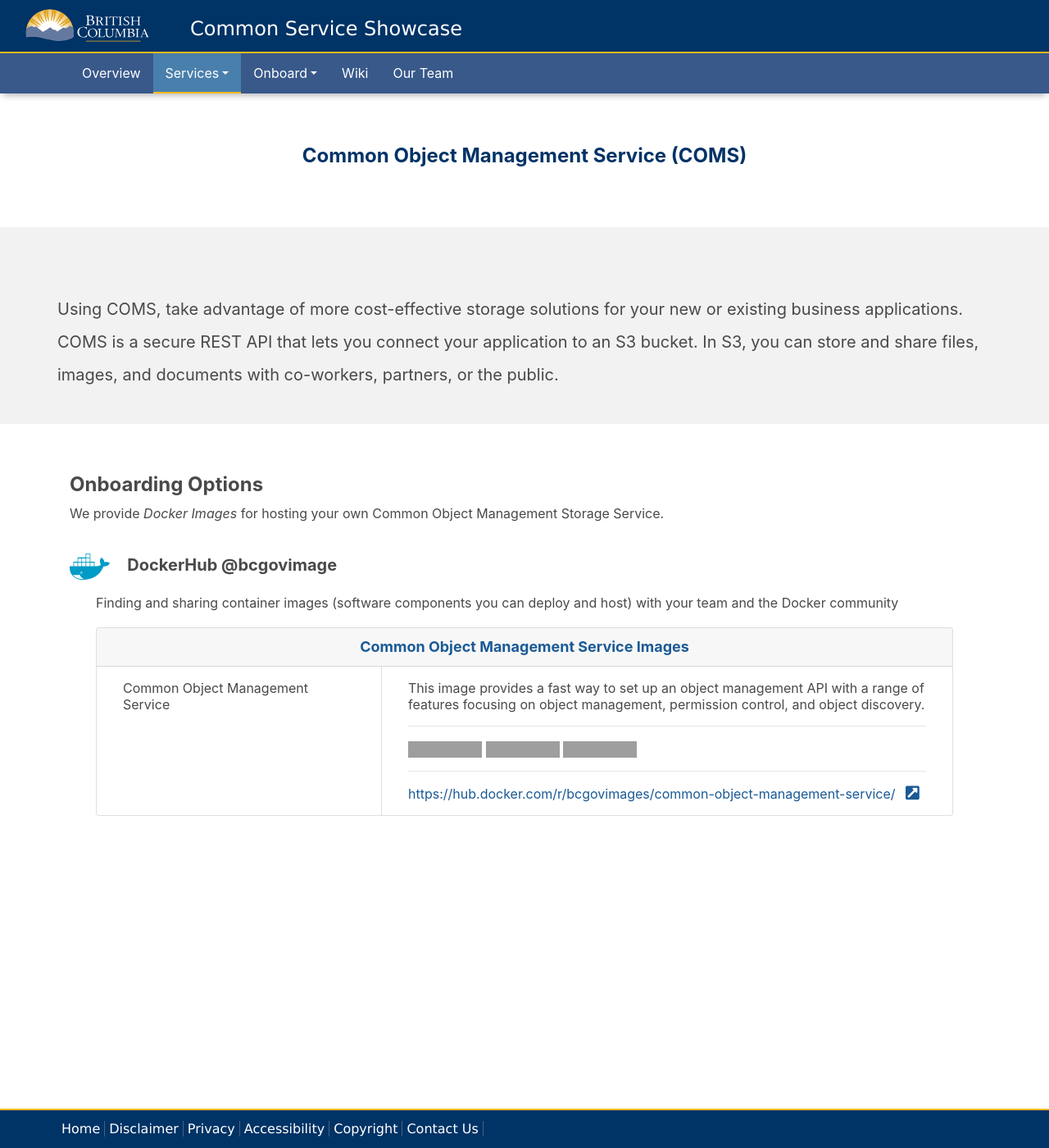
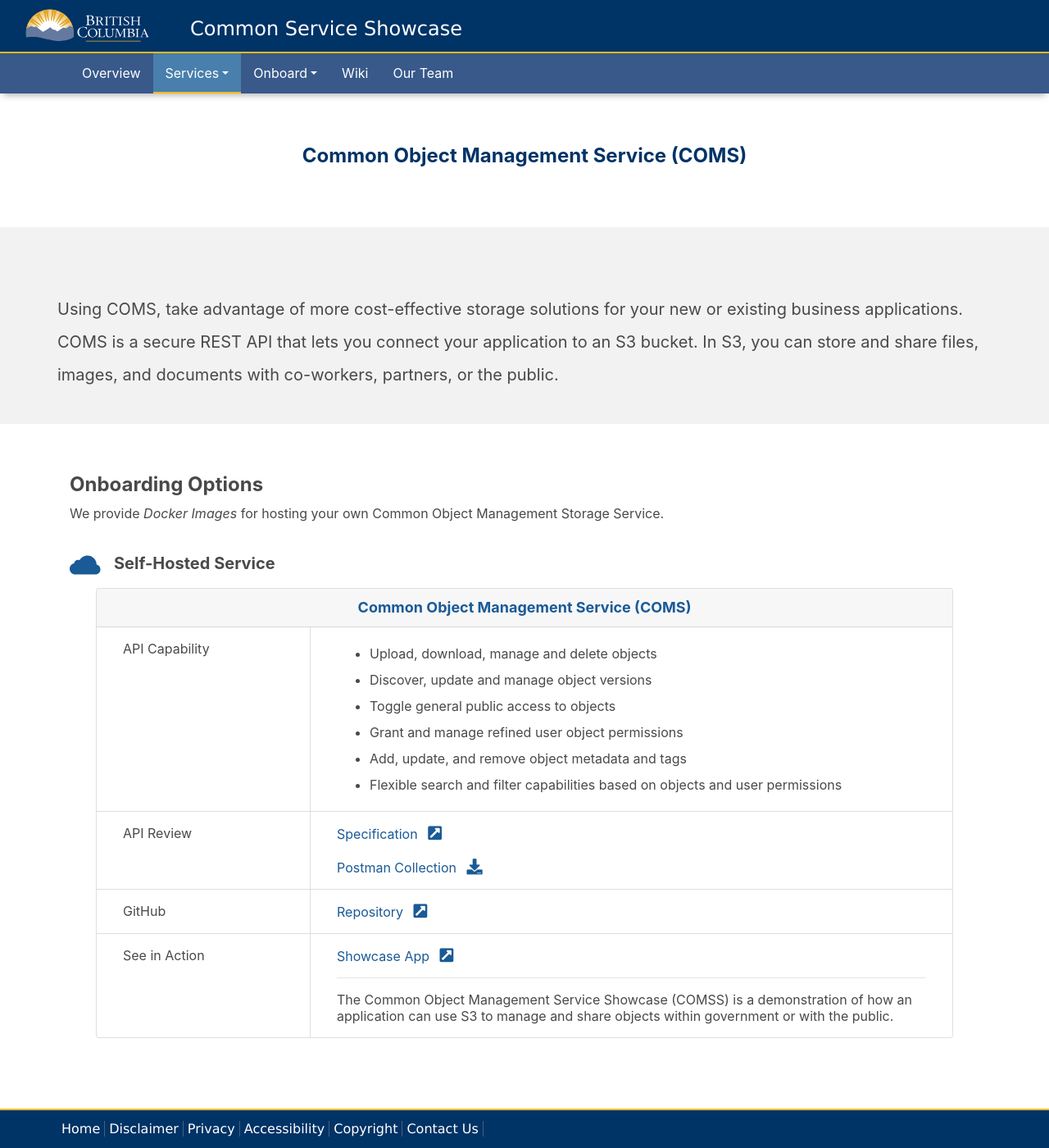
Before and after one commit to bcgov/common-service-showcase, a Jekyll site: the page built from collections/_services/coms.md, in a window 1280 px wide and 1400 px high. Shown: the whole window at 82% size. Built offline with Jekyll 4.4.1, drawn with Linux system fonts in a browser that asks for light colours; nearby versions of some CDN libraries; grey boxes are pictures that could not be loaded.

Commit message:
coms service fix

```diff
--- a/_layouts/service.html
+++ b/_layouts/service.html
@@ -234,9 +234,9 @@ layout: default
   </div>
   {% endif %}
 
-  {% if page.onboard contains "Self Hosted Service" %}
+  {% if page.onboard contains "Self-Hosted Service" %}
   <h5> <img class="img-fluid mr-3" src="{{ site.baseurl }}/assets/images/cloud.svg"
-      alt="Self Hosted Service"><strong>Self Hosted Service</strong></h5>
+      alt="Self Hosted Service"><strong>Self-Hosted Service</strong></h5>
   <div class="feature-card">
     <div class="card">
       <div class="card-header">
```
